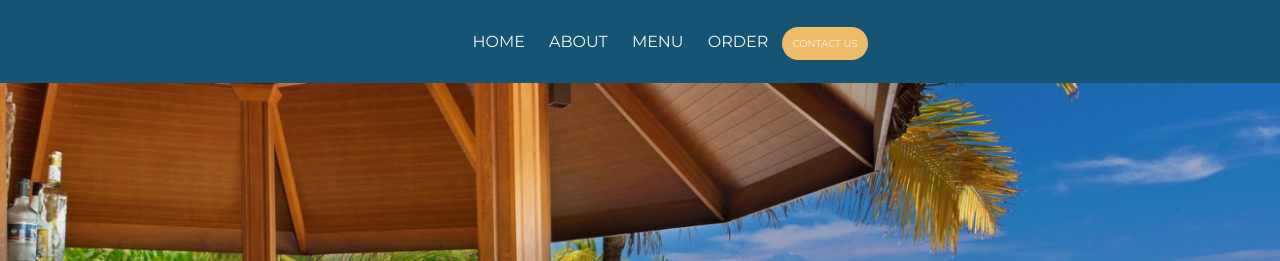
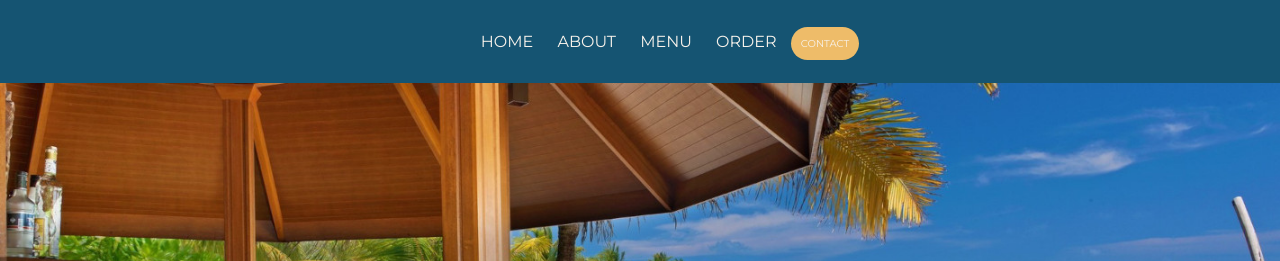
Before and after one commit to kaykyrodrigues/projeto-restaurante, a plain HTML site: page index.html in a window 1280 px wide. Shown: the top 261 px of the page. Drawn offline with Linux system fonts and the light colour scheme.

Commit message:
Atualizando

```diff
--- a/index.html
+++ b/index.html
@@ -13,7 +13,7 @@
             <a href="#">ABOUT</a>
             <a href="#">MENU</a>
             <a href="#">ORDER</a>
-            <a href="#" class="botão">CONTACT US</a>
+            <a href="#" class="botão">CONTACT</a>
         </nav>
     </header>
 
--- a/style.css
+++ b/style.css
@@ -1,7 +1,7 @@
 @charset "UTF-8";
 @import url('https://fonts.googleapis.com/css2?family=Montserrat:ital,wght@0,100..900;1,100..900&display=swap');
 
-body{
+* {
     font-family: Montserrat, Arial, Helvetica, sans-serif;
     margin: 0;
     color: white;
@@ -16,6 +16,7 @@ header{
 
 header > nav{
     text-align: center;
+
 }
 
 a{
@@ -48,8 +49,8 @@ section.ciano > h2{
 section.img{
     margin: 0px;
     padding: 200px;
-    text-align: center;
     font-size: 3em;
+    text-align: left;
 }
 
 section#img01{
```
